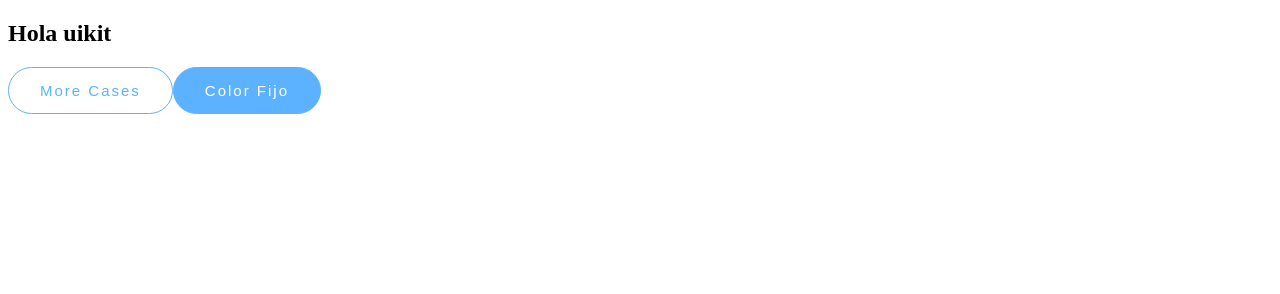
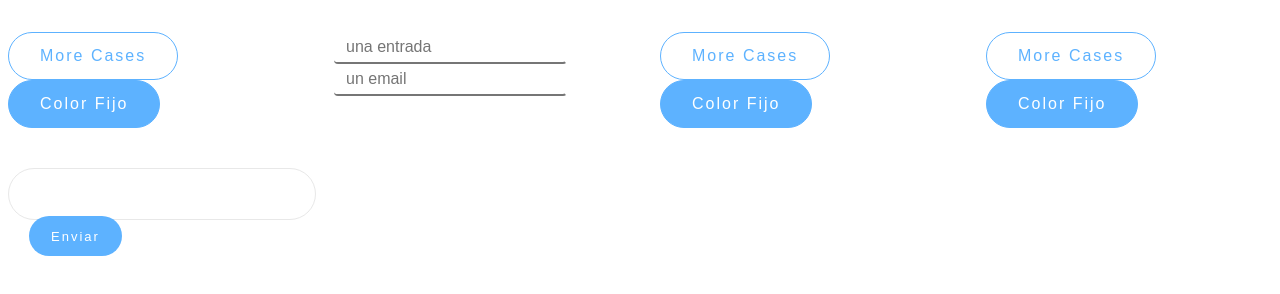
Before and after one commit to spartan-dev/conbusi, a Gatsby site: page /uikit in a window 1280 px wide. Built offline with nearby package versions, Linux system fonts and the light colour scheme; Gatsby itself is replaced by a stand-in of ours.

Commit message:
:zap: feature/utils/button && input done :skull:

```diff
--- a/src/components/Utils/button.js
+++ b/src/components/Utils/button.js
@@ -21,6 +21,9 @@ const  Button = styled.button`
   transition: 0.5s;
   cursor: pointer;
   letter-spacing: 2px;
+  margin: 0;
+    font-size: inherit;
+    line-height: inherit;
   &:hover{
     background: #5DB2FF;
   color: #fff !important;
--- a/src/components/Utils/input.js
+++ b/src/components/Utils/input.js
@@ -2,7 +2,34 @@ import styled from 'styled-components'
 
 
 const Input = styled.input`
-
+  font-family: "Poppins", sans-serif;
+    border-radius: .2rem;
+    display: -webkit-box;
+    display: -ms-flexbox;
+    display: flex;
+    -webkit-box-align: center;
+    -ms-flex-align: center;
+    align-items: center;
+    padding: .375rem .75rem;
+    margin-bottom: 0;
+    font-size: 1rem;
+    font-weight: 400;
+    line-height: 1.5;
+    color: #495057;
+    text-align: center;
+    white-space: nowrap;
+    background-color: white;
+    border-top:transparent;
+    border-left:transparent;
+    border-right-color:transparent;
+    border-radius: .25rem;
+    margin:1em;
+    margin: 0;
+    font-size: inherit;
+    line-height: inherit;
+    &:placeholder-shown{
+        text-align:start;
+    }
 `
 
 export default Input
--- /dev/null
+++ b/src/components/Utils/newsletter.js
@@ -0,0 +1,43 @@
+import styled from 'styled-components'
+
+const Newsletter = styled.form`
+width: 100%;
+    height: 50px;
+    background: #fff;
+    padding-left: 20px;
+    font-size: 15px;
+    font-family: "Poppins", sans-serif;
+    color: #000;
+    border: none;
+    border: 1px solid #E8E8E8;
+    border-radius: 30px;
+    input{
+        width:70%;
+    height: 45px;
+    background: #fff;
+    padding-left: 20px;
+    font-size: 15px;
+    color: #000;
+    border: none;
+    /*border: 1px solid #E8E8E8;*/
+    border-radius: 30px;
+}
+    button{
+    top: 0;
+    right: 0;
+    height: 40px;
+    border: none;
+    font-size: 14px;
+    color: #fff;
+    background: #5DB2FF;
+    padding: 10px;
+    padding: 0 22px;
+    cursor: pointer;
+    border-radius: 30px;
+    top: 5px;
+    right: 5px;
+    font-size: 13px;
+    font-weight: 500;
+    }
+`
+export default Newsletter;
--- a/src/components/layout.css
+++ b/src/components/layout.css
@@ -116,6 +116,8 @@ select,
 textarea {
   font: inherit;
   margin: 0;
+  -webkit-appearance: listbox
+
 }
 optgroup {
   font-weight: 700;
--- a/src/pages/uikit.js
+++ b/src/pages/uikit.js
@@ -1,12 +1,41 @@
 import React from "react"
 import Button from "../components/Utils/button"
+import Input from "../components/Utils/input"
+import Newsletter from "../components/Utils/newsletter"
+import styled from 'styled-components'
+const UIkitContainer= styled.div`
+margin-top:2em;
+ display:grid;
+ grid-template-columns: 3fr 3fr 3fr 3fr;
+ grid-template-rows: 2fr;
+ grid-gap: 40px;
+`
 const uikit = () => (
-    <div style={{backgroundColor:'#fff'}}>
-        <h2>Hola uikit</h2>
+    <UIkitContainer style={{backgroundColor:'#fff'}}>
+        <div>
         <Button className="large-width">More cases</Button>
         <Button azul > Color Fijo</Button>
+        </div>
+      <div>
+          <Input type='text'placeholder ='una entrada'/>
+          <Input type='email'placeholder ='un email'/>
+      </div>
+      <div>
+      <Button className="large-width">More cases</Button>
+        <Button azul > Color Fijo</Button>
+      </div>
 
-    </div>
+      <div>
+      <Button className="large-width">More cases</Button>
+        <Button azul > Color Fijo</Button>
+      </div>
+      <div>
+          <Newsletter>
+              <input type='text'/>
+              <Button azul>enviar</Button>
+          </Newsletter>
+      </div>
+    </UIkitContainer>
 )
 
 export default uikit;
```
